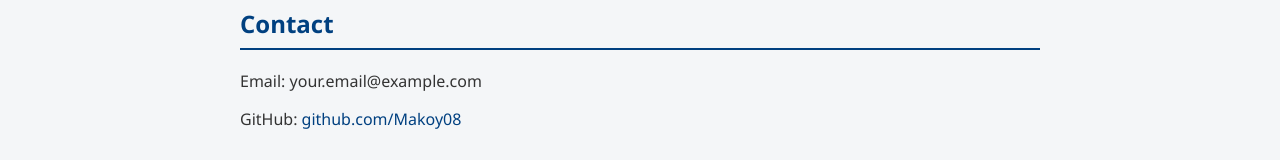
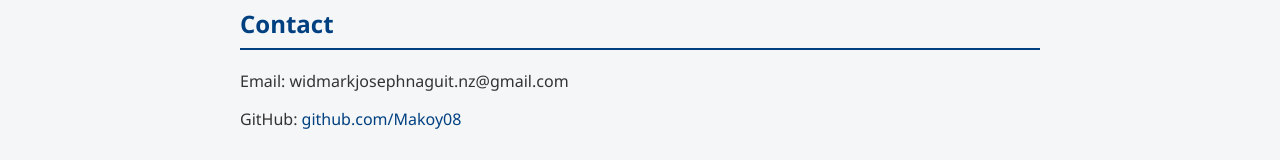
Before and after one commit to Makoy08/my-website, a plain HTML site: page index.html in a window 1280 px wide. Shown: the part 518-678 px from the top of the page. Drawn offline with Linux system fonts and the light colour scheme.

Commit message:
Update index.html

```diff
--- a/index.html
+++ b/index.html
@@ -29,7 +29,7 @@
 
     <section id="contact">
       <h2>Contact</h2>
-      <p>Email: your.email@example.com</p>
+      <p>Email: widmarkjosephnaguit.nz@gmail.com </p>
       <p>GitHub: <a href="https://github.com/Makoy08" target="_blank">github.com/Makoy08</a></p>
     </section>
   </main>
```
